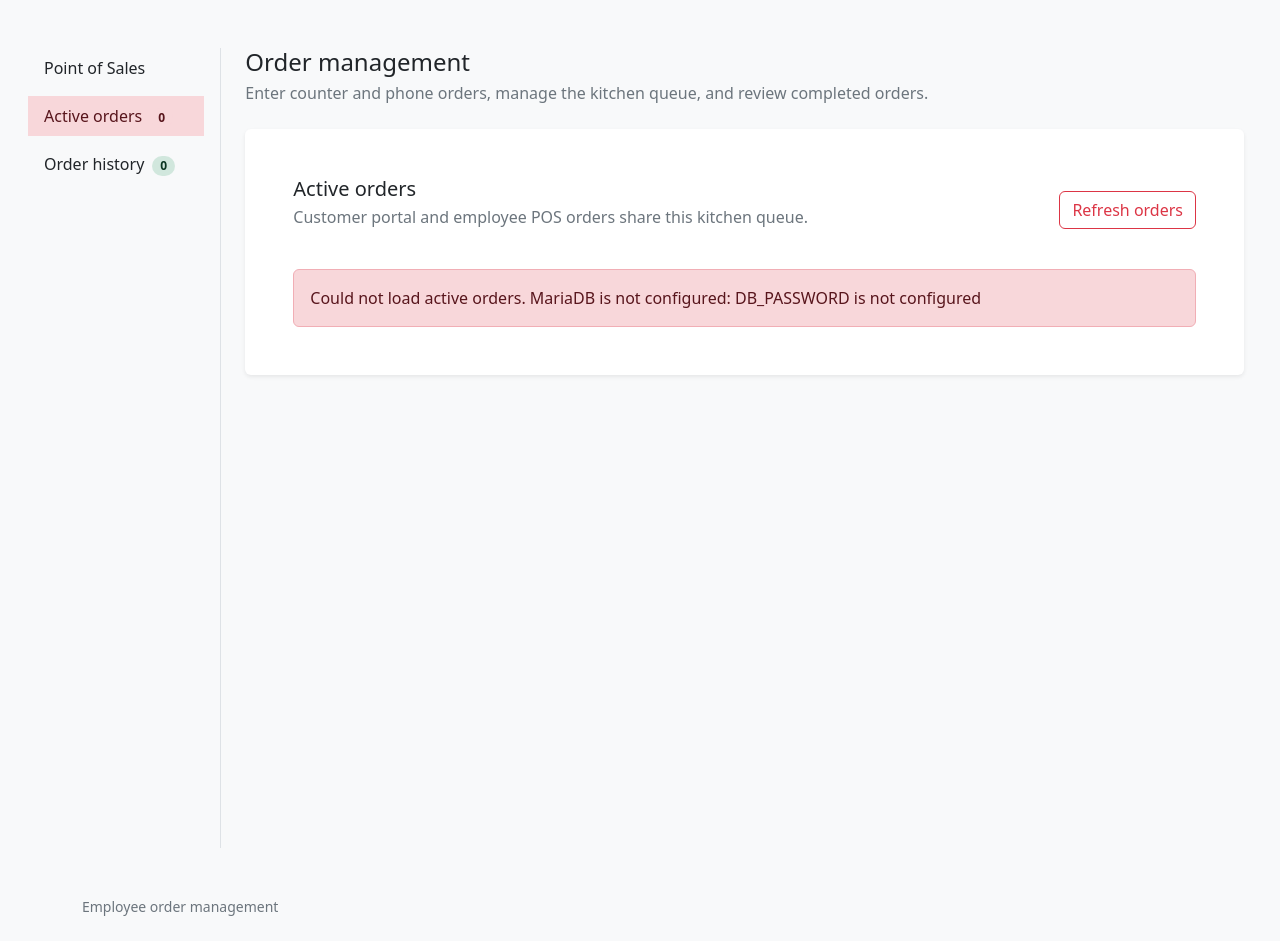
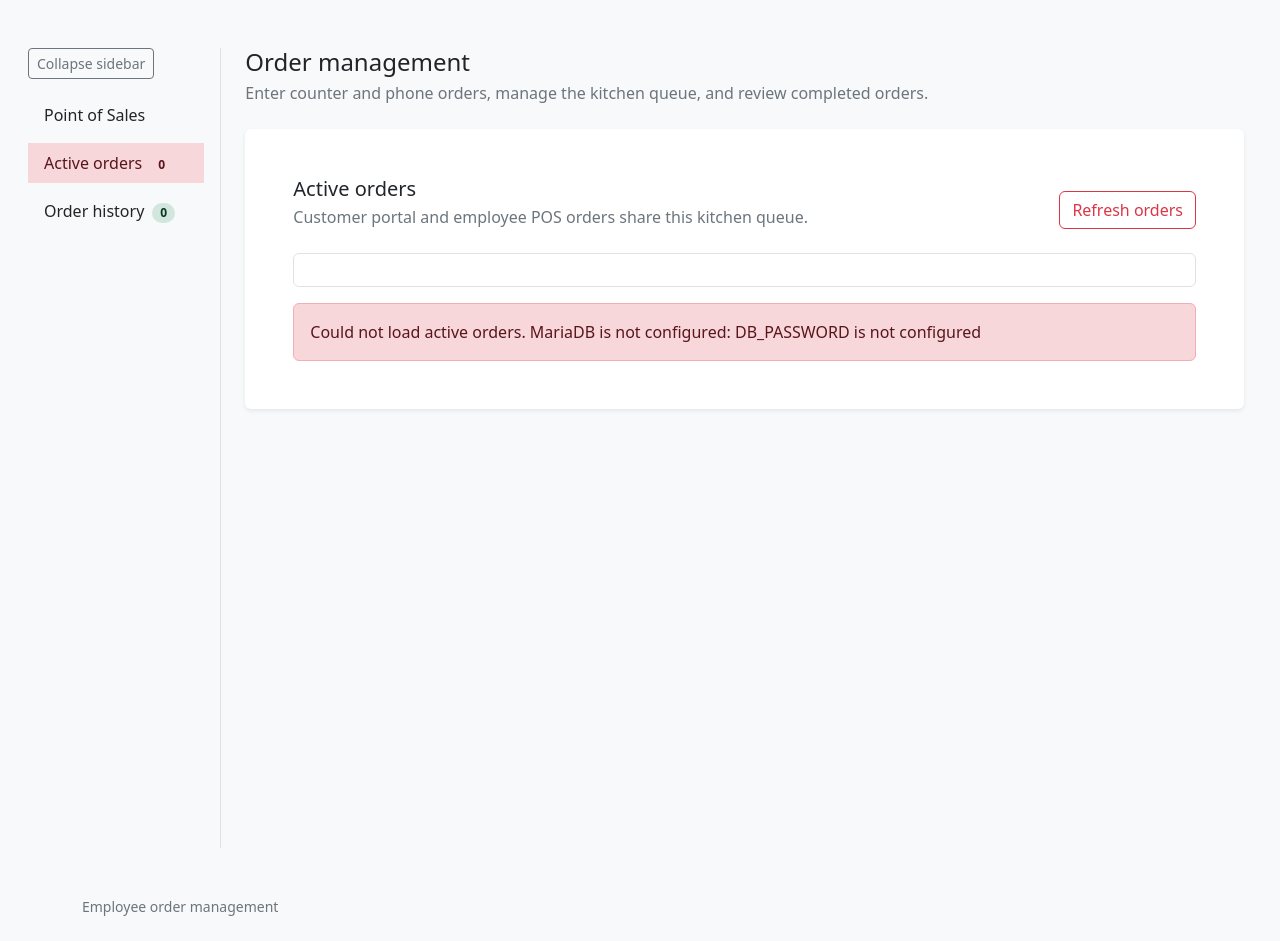
Before and after one commit to PeneguyG/luigi-pizzeria-mini-capstone, a Flask app: template templates/employee-dashboard.html in a window 1280 px wide, after a click that opens the changed part. Shown: the part 113-1054 px from the top of the page. Run offline with Flask 3, Linux system fonts and the light colour scheme; the template is opened without the code that fills it: most values are stand-ins (such as "Sample title", 1, 10 or a date in 2020).

Commit message:
Updated employee-dashboard
Visual edits for the point of sale for pineapple, creating separate containers for search function and the scrollable orders, and overall quality of life fixes

```diff
--- a/static/css/employee-dashboard.css
+++ b/static/css/employee-dashboard.css
@@ -2,3 +2,8 @@
     [hidden] { display: none !important; }
 .topping-increment { min-height: 7rem; }
 .topping-image { width: 4rem; height: 4rem; object-fit: contain; }
+.active-orders-scroll { max-height: 65vh; overflow-y: auto; overflow-x: hidden; }
+.order-history-panel { height: min(78vh, 56rem); }
+.order-history-panel > .card-body { min-height: 0; overflow: hidden; }
+.order-history-scroll { min-height: 0; max-height: 100%; overflow-y: auto; overflow-x: hidden; }
+.active-orders-scroll > *, .order-history-scroll > * { min-width: 0; max-width: 100%; }
--- a/static/js/employee-dashboard.js
+++ b/static/js/employee-dashboard.js
@@ -700,6 +700,22 @@
       name: document.body.dataset.staffName,
       role: document.body.dataset.staffRole
     };
+    const sidebar = document.getElementById('dashboard-sidebar');
+    const sidebarNavigation = document.getElementById('dashboard-navigation');
+    const mainColumn = document.getElementById('dashboard-main-column');
+    const sidebarToggle = document.getElementById('sidebar-toggle');
+    sidebarToggle.addEventListener('click', function () {
+      const collapsed = sidebarToggle.getAttribute('aria-expanded') === 'true';
+      sidebarToggle.setAttribute('aria-expanded', String(!collapsed));
+      sidebarNavigation.hidden = collapsed;
+      sidebarToggle.textContent = collapsed ? 'Expand sidebar' : 'Collapse sidebar';
+      sidebar.classList.toggle('col-md-3', !collapsed);
+      sidebar.classList.toggle('col-lg-2', !collapsed);
+      sidebar.classList.toggle('col-md-auto', collapsed);
+      mainColumn.classList.toggle('col-md-9', !collapsed);
+      mainColumn.classList.toggle('col-lg-10', !collapsed);
+      mainColumn.classList.toggle('col-md', collapsed);
+    });
     const roleLevels = { employee: 1, manager: 2, owner: 3 };
     const roleNames = { employee: 'Employee', manager: 'Manager', owner: 'Owner' };
     const salesSummaryStatus = document.getElementById('sales-summary-status');
@@ -852,7 +868,7 @@
       container.setAttribute('aria-busy', 'false');
     }
 
-    function fillSpecialForm(index) {
+    function fillSpecialForm(index, moveFocus) {
       const special = managerSpecials[index];
       if (!special) return;
       document.getElementById('special-slot').value = String(index);
@@ -860,7 +876,7 @@
       document.getElementById('special-description').value = special.description || '';
       document.getElementById('special-size').value = special.size;
       renderSpecialToppings(special.toppings);
-      document.getElementById('special-name').focus();
+      if (moveFocus) document.getElementById('special-name').focus();
     }
 
     async function loadManagerSpecials() {
@@ -872,7 +888,7 @@
         const payload = await apiRequest('/api/customer/specials');
         managerSpecials = payload.specials || [];
         renderCurrentSpecials();
-        fillSpecialForm(Number(document.getElementById('special-slot').value) || 0);
+        fillSpecialForm(Number(document.getElementById('special-slot').value) || 0, false);
         showSpecialMessage('', false);
       } catch (error) {
         list.setAttribute('aria-busy', 'false');
@@ -892,11 +908,11 @@
       document.getElementById('special-topping-status').textContent = name + ': ' + next + (next === 1 ? ' serving selected.' : ' servings selected.') + ' Maximum 3.';
     });
     document.getElementById('special-size').addEventListener('change', updateSpecialEstimate);
-    document.getElementById('special-slot').addEventListener('change', function () { fillSpecialForm(Number(this.value)); });
+    document.getElementById('special-slot').addEventListener('change', function () { fillSpecialForm(Number(this.value), false); });
     document.getElementById('current-specials').addEventListener('click', function (event) {
       const button = event.target.closest('[data-edit-special]');
       if (!button) return;
-      fillSpecialForm(Number(button.dataset.editSpecial));
+      fillSpecialForm(Number(button.dataset.editSpecial), true);
     });
     document.getElementById('clear-special-form').addEventListener('click', function () {
       document.getElementById('special-form').reset(); renderSpecialToppings([]); document.getElementById('special-name').focus();
--- a/templates/employee-dashboard.html
+++ b/templates/employee-dashboard.html
@@ -32,8 +32,9 @@
 
   <main id="main-content" class="container-fluid py-4 py-lg-5">
     <div class="row g-0">
-      <aside class="col-12 col-md-3 col-lg-2 min-vh-100 border-end px-3 pb-4" aria-label="Employee dashboard sidebar">
-        <nav aria-label="Dashboard views">
+      <aside id="dashboard-sidebar" class="col-12 col-md-3 col-lg-2 min-vh-100 border-end px-3 pb-4" aria-label="Employee dashboard sidebar">
+        <button id="sidebar-toggle" class="btn btn-outline-secondary btn-sm mb-3" type="button" aria-expanded="true" aria-controls="dashboard-navigation">Collapse sidebar</button>
+        <nav id="dashboard-navigation" aria-label="Dashboard views">
           <div class="nav flex-column gap-2" role="tablist" aria-label="Employee dashboard sections" aria-orientation="vertical">
             <button class="nav-link active text-start rounded bg-danger-subtle text-danger-emphasis" id="pos-tab" type="button" role="tab" aria-label="Point of Sales tab" aria-selected="true" aria-controls="pos-panel" tabindex="0" data-panel="pos-panel">Point of Sales</button>
             <button class="nav-link text-dark text-start" id="orders-tab" type="button" role="tab" aria-label="Active orders tab" aria-selected="false" aria-controls="orders-panel" tabindex="-1" data-panel="orders-panel">Active orders <span id="order-count" class="badge rounded-pill ms-1 bg-danger-subtle text-danger-emphasis">0</span></button>
@@ -44,7 +45,7 @@
           </div>
         </nav>
       </aside>
-      <div class="col-12 col-md-9 col-lg-10 px-3 px-lg-4">
+      <div id="dashboard-main-column" class="col-12 col-md-9 col-lg-10 px-3 px-lg-4">
     <section aria-labelledby="dashboard-heading">
       <div class="mb-4">
         <h2 id="dashboard-heading" class="h4 mb-1" tabindex="-1">Order management</h2>
@@ -150,7 +151,7 @@
                         <div class="col-12">
                           <h4 class="h6 text-warning-emphasis">Fruit</h4>
                           <div class="row row-cols-1 row-cols-sm-2 row-cols-lg-3 g-2">
-                            <div class="col"><div class="d-flex align-items-center gap-2"><button class="btn btn-lg btn-outline-danger flex-grow-1 topping-increment" id="topping-pineapple" type="button" data-topping="Pineapple" aria-label="Add one serving of Pineapple" aria-controls="topping-pineapple-count">Pineapple</button><button class="btn btn-outline-secondary topping-decrement" type="button" data-topping="Pineapple" aria-label="Remove one serving of Pineapple" aria-disabled="true">−</button><span id="topping-pineapple-count" class="badge text-bg-light border topping-count" role="status" aria-live="polite" aria-atomic="true"><span aria-hidden="true">0x</span><span class="visually-hidden">0 servings</span></span></div></div>
+                            <div class="col"><div class="d-flex align-items-center gap-2"><button class="btn btn-lg btn-outline-danger flex-grow-1 topping-increment d-flex flex-column justify-content-center align-items-center gap-1" id="topping-pineapple" type="button" data-topping="Pineapple" aria-label="Add one serving of Pineapple" aria-controls="topping-pineapple-count"><img class="topping-image" src="{{ url_for('static', filename='images/2-2-pineapple-picture.png') }}" alt="" aria-hidden="true"><span>Pineapple</span></button><button class="btn btn-outline-secondary topping-decrement" type="button" data-topping="Pineapple" aria-label="Remove one serving of Pineapple" aria-disabled="true">−</button><span id="topping-pineapple-count" class="badge text-bg-light border topping-count" role="status" aria-live="polite" aria-atomic="true"><span aria-hidden="true">0x</span><span class="visually-hidden">0 servings</span></span></div></div>
                           </div>
                         </div>
                       </div>
@@ -231,14 +232,14 @@
             <div><h3 class="h5 mb-1">Active orders</h3><p class="text-secondary mb-0">Customer portal and employee POS orders share this kitchen queue.</p></div>
             <button id="refresh-orders" class="btn btn-outline-danger" type="button" aria-label="Refresh active orders" aria-controls="active-orders-list">Refresh orders</button>
           </div>
-          <div id="active-orders-list" class="d-grid gap-3" aria-label="Current active orders" aria-live="polite" aria-relevant="additions removals text" aria-atomic="false"></div>
+          <div id="active-orders-list" class="d-grid gap-3 active-orders-scroll border rounded p-2 p-md-3" role="region" tabindex="0" aria-label="Current active orders" aria-live="polite" aria-relevant="additions removals text" aria-atomic="false"></div>
           <p id="orders-load-error" class="alert alert-danger mt-3 mb-0" role="alert" hidden></p>
           <p id="overdue-update-error" class="alert alert-danger mt-3 mb-0" role="alert" hidden></p>
           <div id="empty-orders" class="border rounded p-4 text-center text-secondary" hidden>No active orders are waiting.</div>
         </div>
       </section>
 
-      <section id="history-panel" class="card border-0 shadow-sm vh-100" role="tabpanel" aria-labelledby="history-tab" tabindex="0" hidden>
+      <section id="history-panel" class="card border-0 shadow-sm order-history-panel" role="tabpanel" aria-labelledby="history-tab" tabindex="0" hidden>
         <div class="card-body d-flex flex-column p-3 p-md-4 p-xl-5">
           <div class="d-flex flex-column flex-md-row align-items-md-end justify-content-between gap-3 mb-4">
             <div><h3 class="h5 mb-1">Order history</h3><p class="text-secondary mb-0">Completed orders with customer, items, total, and completion time.</p></div>
@@ -250,7 +251,7 @@
             <div id="history-search-help" class="form-text">Search by customer name, order number, or phone number.</div>
           </div>
           <p id="history-status" class="small text-secondary" role="status" aria-live="polite" aria-atomic="true"></p>
-          <div class="overflow-auto d-grid flex-grow-1 gap-3" id="history-list" role="region" tabindex="0" aria-label="Completed orders on this page" aria-describedby="history-status" aria-live="polite" aria-relevant="additions removals text" aria-atomic="false"></div>
+          <div class="d-grid flex-grow-1 gap-3 order-history-scroll border rounded p-2 p-md-3" id="history-list" role="region" tabindex="0" aria-label="Completed orders on this page" aria-describedby="history-status" aria-live="polite" aria-relevant="additions removals text" aria-atomic="false"></div>
           <p id="history-load-error" class="alert alert-danger mt-3 mb-0" role="alert" hidden></p>
           <div id="empty-history" class="border rounded p-4 text-center text-secondary" hidden>No completed orders are in history yet.</div>
           <nav id="history-pagination" class="mt-3" aria-label="Order history pages" hidden>
@@ -312,7 +313,8 @@
               </div>
             </div>
           </div>
-          <section class="border-top mt-5 pt-4" aria-labelledby="specials-heading">
+          <section class="card border shadow-sm mt-4" aria-labelledby="specials-heading">
+            <div class="card-body p-3 p-md-4">
             <div class="mb-3"><p class="small text-uppercase fw-semibold mb-1">Customer menu</p><h4 id="specials-heading" class="h5 mb-1">Manage the two rotating specials</h4><p class="text-secondary mb-0">Customers without order history see these. Returning customers see their recent pizzas.</p></div>
             <p id="specials-message" class="alert mb-3" role="status" aria-live="polite" aria-atomic="true" hidden></p>
             <div id="current-specials" class="row g-3 mb-4" aria-live="polite" aria-busy="true"></div>
@@ -327,6 +329,7 @@
               </div>
               <div class="d-flex flex-wrap gap-2 align-items-center mt-3"><button class="btn btn-danger" id="save-special" type="submit">Save special</button><button class="btn btn-outline-secondary" id="clear-special-form" type="button">Clear form</button><span id="special-estimate" class="small text-secondary" aria-live="polite"></span></div>
             </form>
+            </div>
           </section>
         </div>
       </section>
@@ -416,6 +419,6 @@
 
   <footer class="container pb-4"><p class="small text-secondary mb-0">Employee order management</p></footer>
 
-  <script src="{{ url_for('static', filename='js/employee-dashboard.js') }}?v=20261024-1" defer></script>
+  <script src="{{ url_for('static', filename='js/employee-dashboard.js') }}?v=20261024-2" defer></script>
 </body>
 </html>
```
